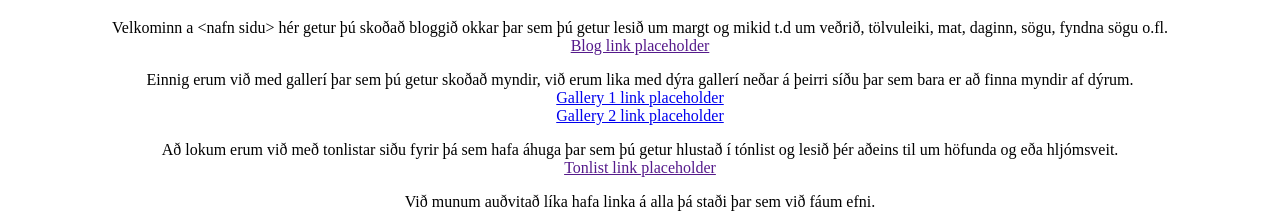
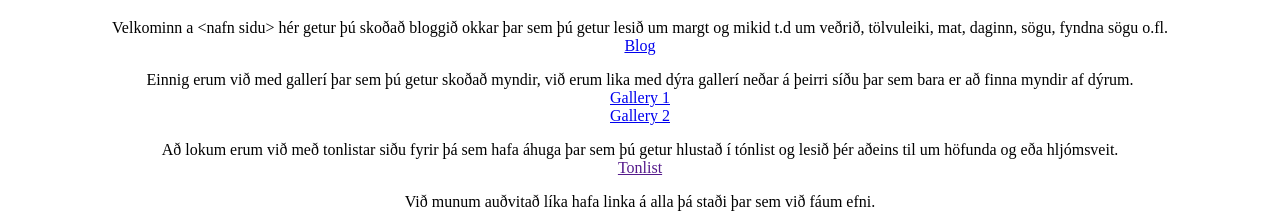
Before and after one commit to johannhawk/vef2018lokaverk, a plain HTML site: page index.html in a window 1280 px wide. Shown: the part 61-285 px from the top of the page. Drawn offline with Linux system fonts and the light colour scheme.

Commit message:
Add files via upload

```diff
--- a/index.html
+++ b/index.html
@@ -8,11 +8,11 @@
     <body>
         <div class="main">
             <h1>Heimasíða</h1>
-            <p>Velkominn a &lt;nafn sidu&gt; hér getur þú skoðað bloggið okkar þar sem þú getur lesið um margt og mikid t.d um veðrið, tölvuleiki, mat, daginn, sögu, fyndna sögu o.fl.<br><a href="">Blog link placeholder</a></p>
+            <p>Velkominn a &lt;nafn sidu&gt; hér getur þú skoðað bloggið okkar þar sem þú getur lesið um margt og mikid t.d um veðrið, tölvuleiki, mat, daginn, sögu, fyndna sögu o.fl.<br><a href="bloghub.html">Blog</a></p>
 
-            <p>Einnig erum við med gallerí þar sem þú getur skoðað myndir, við erum lika med dýra gallerí neðar á þeirri síðu þar sem bara er að finna myndir af dýrum.<br><a href="gallery1.html">Gallery 1 link placeholder</a><br><a href="gallery2.html">Gallery 2 link placeholder</a></p></p>
+            <p>Einnig erum við med gallerí þar sem þú getur skoðað myndir, við erum lika med dýra gallerí neðar á þeirri síðu þar sem bara er að finna myndir af dýrum.<br><a href="gallery1.html">Gallery 1</a><br><a href="gallery2.html">Gallery 2</a></p></p>
 
-            <p> Að lokum erum við með tonlistar siðu fyrir þá sem hafa áhuga þar sem þú getur hlustað í tónlist og lesið þér aðeins til um höfunda og eða hljómsveit.<br><a href="">Tonlist link placeholder</a></p>
+            <p> Að lokum erum við með tonlistar siðu fyrir þá sem hafa áhuga þar sem þú getur hlustað í tónlist og lesið þér aðeins til um höfunda og eða hljómsveit.<br><a href="">Tonlist</a></p>
 
             <p> Við munum auðvitað líka hafa linka á alla þá staði þar sem við fáum efni.<br></p>
 
```
Also changed, not shown: gallery2.html (+1 -1 lines).
